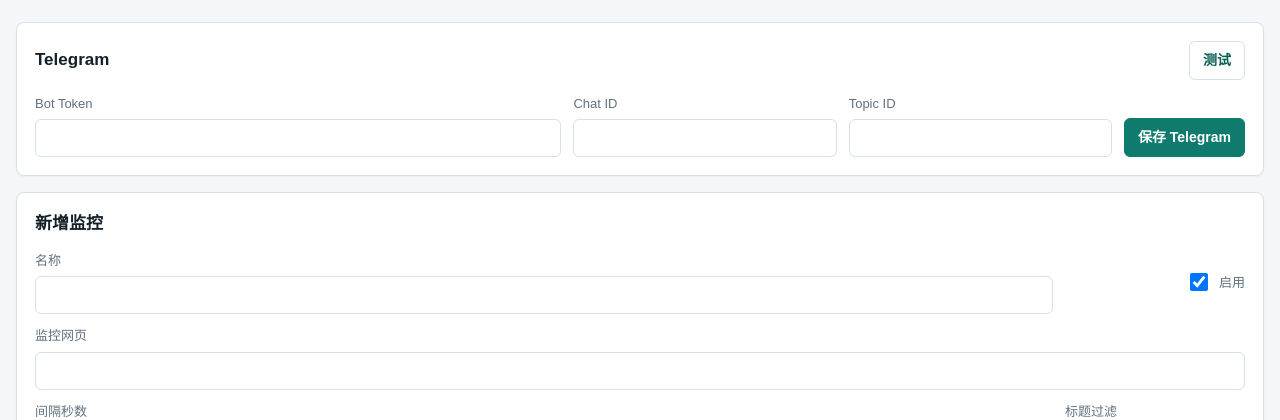
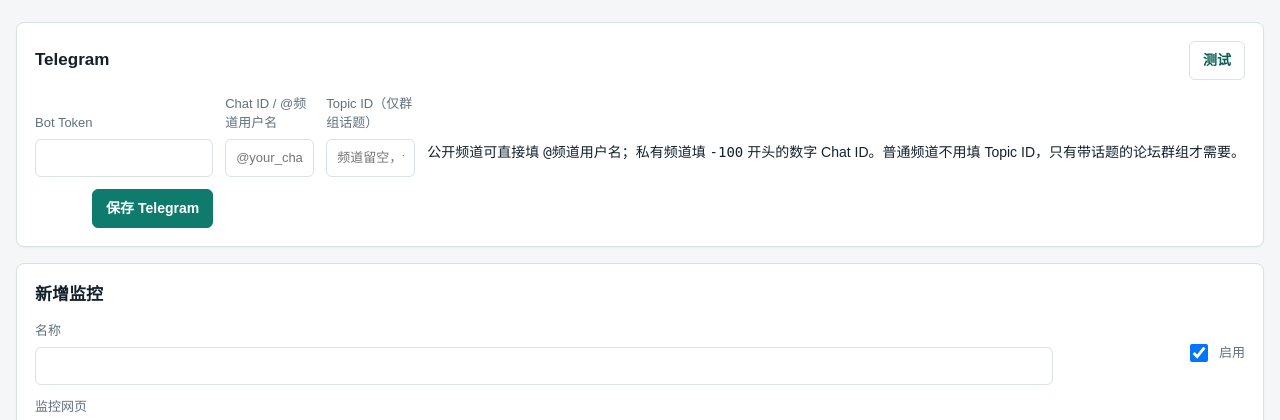
Before and after one commit to fengbule/hykucun, a Python web app: template templates/index.html in a window 1280 px wide. Shown: the part 88-508 px from the top of the page. Run offline with Jinja, Linux system fonts and the light colour scheme; the template is opened without the code that fills it, so the values that code supplies are empty.

Commit message:
docs(ui): clarify Telegram channel/chat ID fields

```diff
--- a/templates/index.html
+++ b/templates/index.html
@@ -43,13 +43,14 @@
           <input type="password" name="telegram_bot_token" value="{{ settings.telegram_bot_token }}" autocomplete="off">
         </label>
         <label>
-          Chat ID
-          <input name="telegram_chat_id" value="{{ settings.telegram_chat_id }}" autocomplete="off">
+          Chat ID / @频道用户名
+          <input name="telegram_chat_id" value="{{ settings.telegram_chat_id }}" autocomplete="off" placeholder="@your_channel 或 -1001234567890">
         </label>
         <label>
-          Topic ID
-          <input name="telegram_message_thread_id" value="{{ settings.telegram_message_thread_id }}" autocomplete="off">
+          Topic ID（仅群组话题）
+          <input name="telegram_message_thread_id" value="{{ settings.telegram_message_thread_id }}" autocomplete="off" placeholder="频道留空，论坛群组话题才填写">
         </label>
+        <p>公开频道可直接填 <code>@频道用户名</code>；私有频道填 <code>-100</code> 开头的数字 Chat ID。普通频道不用填 Topic ID，只有带话题的论坛群组才需要。</p>
         <div class="form-actions">
           <button type="submit">保存 Telegram</button>
         </div>
```
